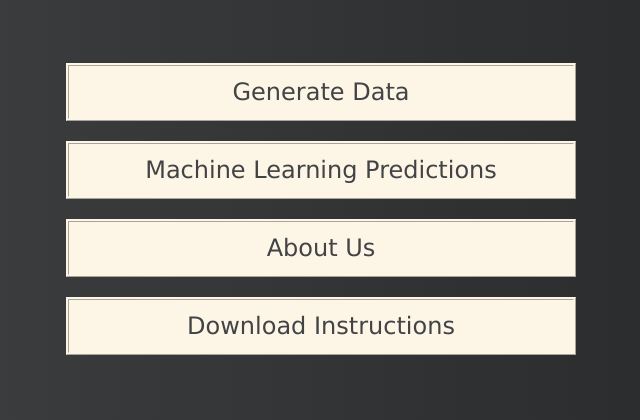
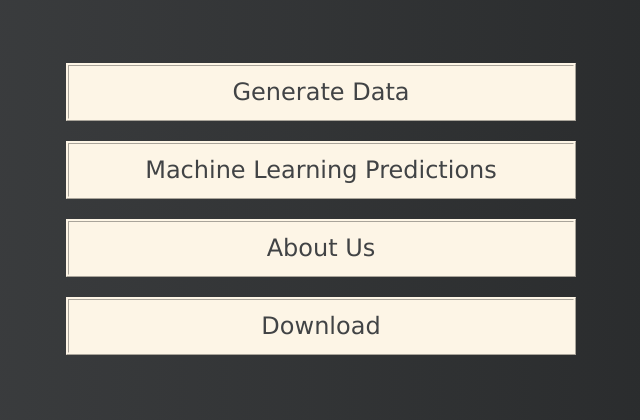
Before and after one commit to gwromano/predictiveplanning, a Django app: page / in a window 1280 px wide. Shown: the part 505-925 px from the top of the page, without its empty margins (319-959 px from the left). Run offline with Django 3.2, Linux system fonts and the light colour scheme.

Commit message:
download

```diff
--- a/gettingstarted/urls.py
+++ b/gettingstarted/urls.py
@@ -39,7 +39,8 @@ urlpatterns = [
     path("pdfs/", hello.views.orderHistory, name='pdf'),
     path('api/', include('rest_framework.urls')),  # new
     path('', include('hello.urls')),  # new
-
+    path("download/", TemplateView.as_view(template_name='download.html'),
+                      name='download'),
 ]
 
 if settings.DEBUG:
--- a/hello/templates/index.html
+++ b/hello/templates/index.html
@@ -267,7 +267,7 @@ button:hover {
         <a href="{% url 'make-order' %}" class="w3-button w3-sand w3-hover-pale-green link border">Generate Data</a>
         <a href="{% url 'order-history' %}" class="w3-button w3-sand w3-hover-pale-green link border">Machine Learning Predictions</a>
         <a href="{% url 'about-us' %}" class="w3-button w3-sand w3-hover-pale-green link border">About Us</a>
-        <a href="{% url 'download-instructions' %}" class="w3-button w3-sand w3-hover-pale-green link border">Download Instructions</a>
+        <a href="{% url 'download' %}" class="w3-button w3-sand w3-hover-pale-green link border">Download</a>
 <br><br>
 
   <!-- <button onclick="document.getElementById('id01').style.display='block'" href="%url 'login'%}" class="w3-button w3-sand w3-hover-pale-green link border" style="height:50px;width:200px">Login</button> <br><br> -->
```
Also changed, not shown: hello/templates/download.html (renamed from hello/templates/download-instructions.html).
